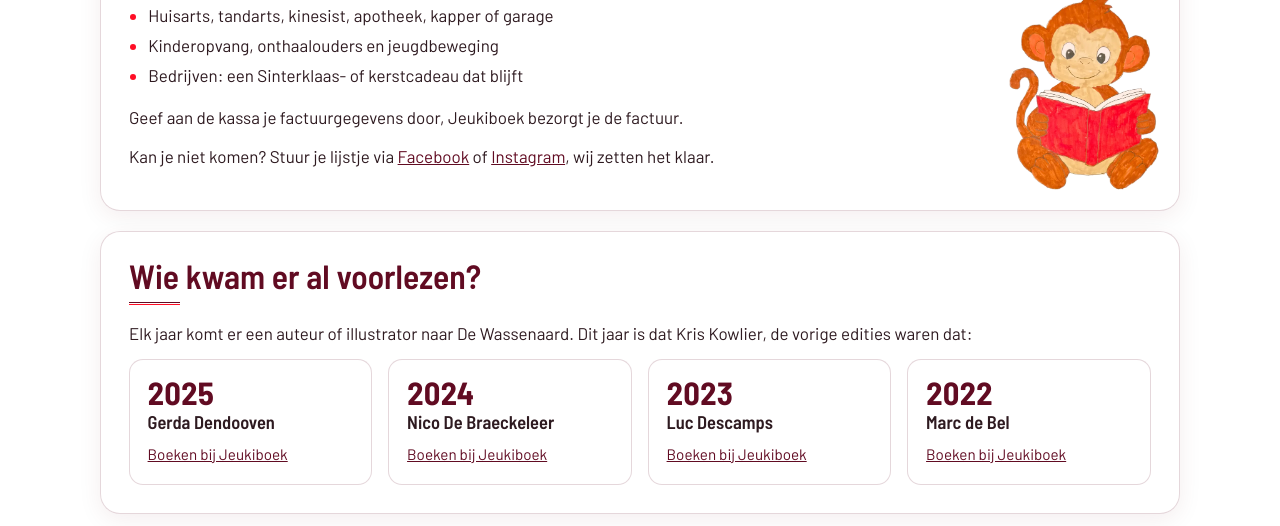
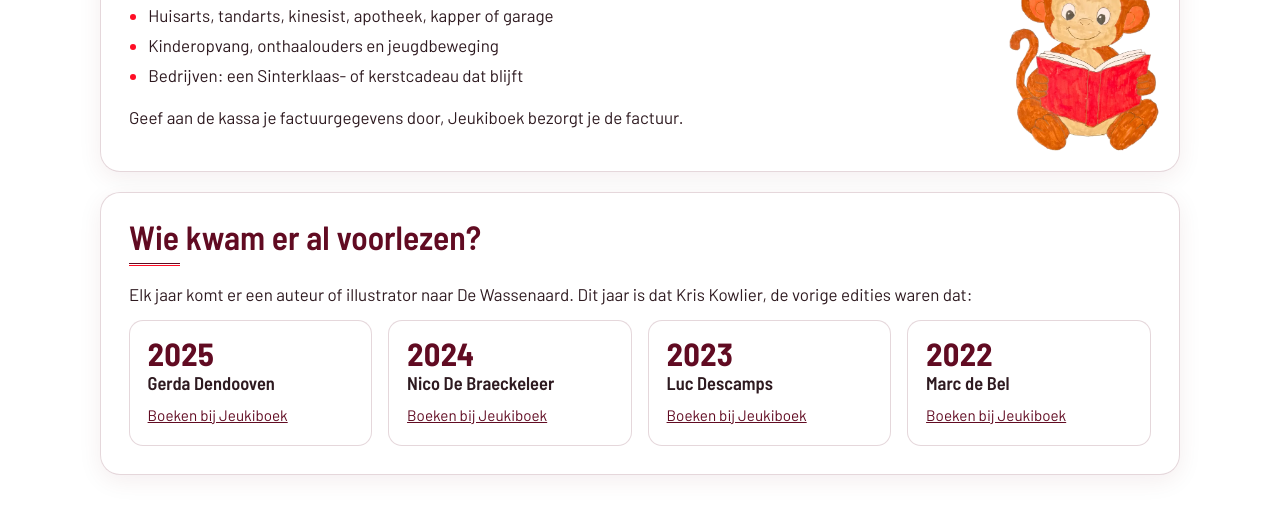
Before and after one commit to Ouderraad-DeWassenaard/boekenbeurs, a plain HTML site: page index.html in a window 1280 px wide. Shown: the part 1765-2291 px from the top of the page. Drawn offline with Linux system fonts and the light colour scheme.

Commit message:
Boeken op factuur: zin over lijstje doorsturen weg
Co-Authored-By: Claude Opus 5.5 <noreply@anthropic.com>

```diff
--- a/index.html
+++ b/index.html
@@ -481,7 +481,6 @@
           <li>Bedrijven: een Sinterklaas- of kerstcadeau dat blijft</li>
         </ul>
         <p>Geef aan de kassa je factuurgegevens door, Jeukiboek bezorgt je de factuur.</p>
-        <p>Kan je niet komen? Stuur je lijstje via <a href="https://www.facebook.com/Dewassenaard">Facebook</a> of <a href="https://www.instagram.com/ouderraad_de_wassenaard/">Instagram</a>, wij zetten het klaar.</p>
         <img class="deco aap" src="img/aap.webp" alt="" width="480" height="635">
       </section>
 
```
